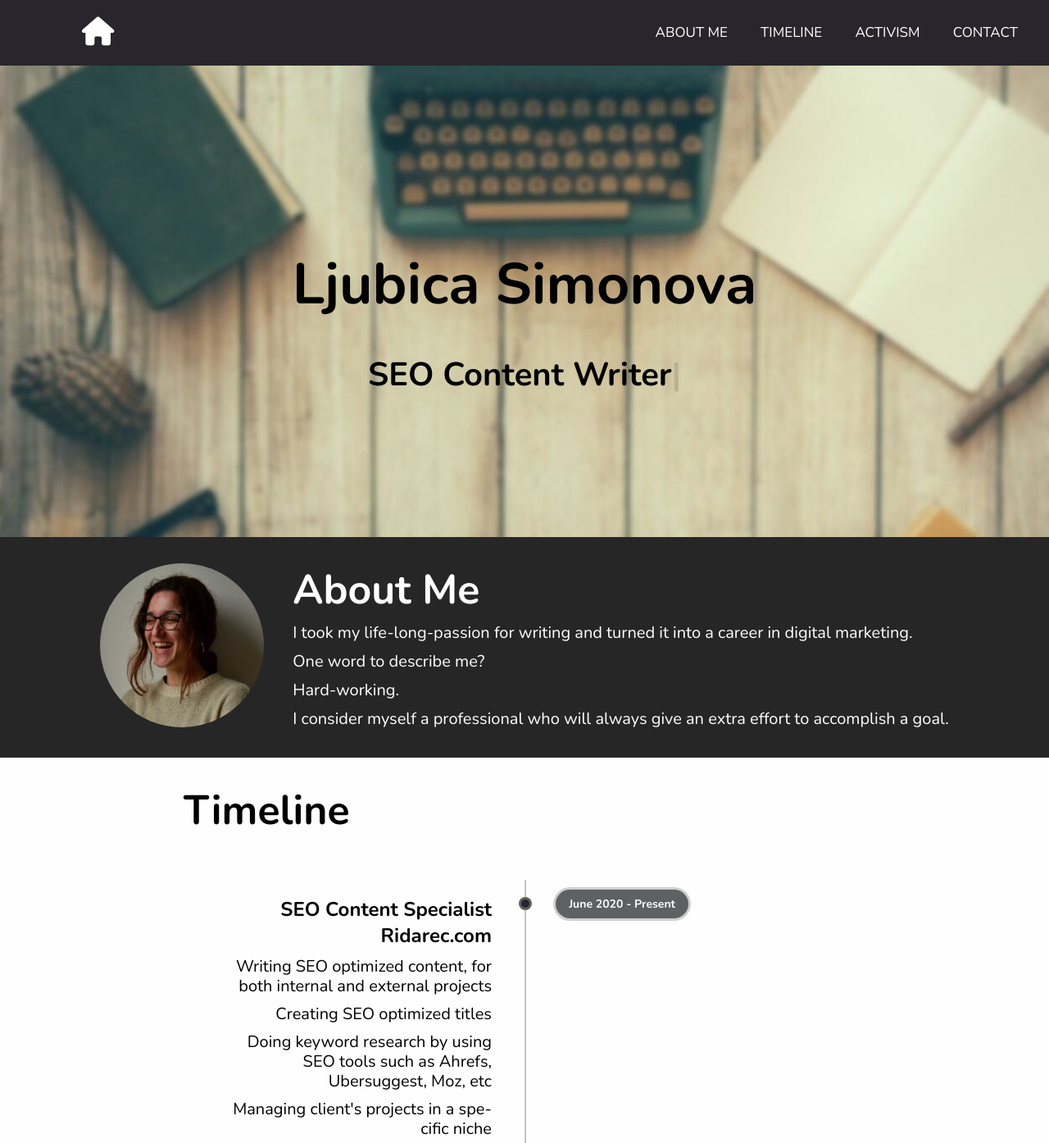
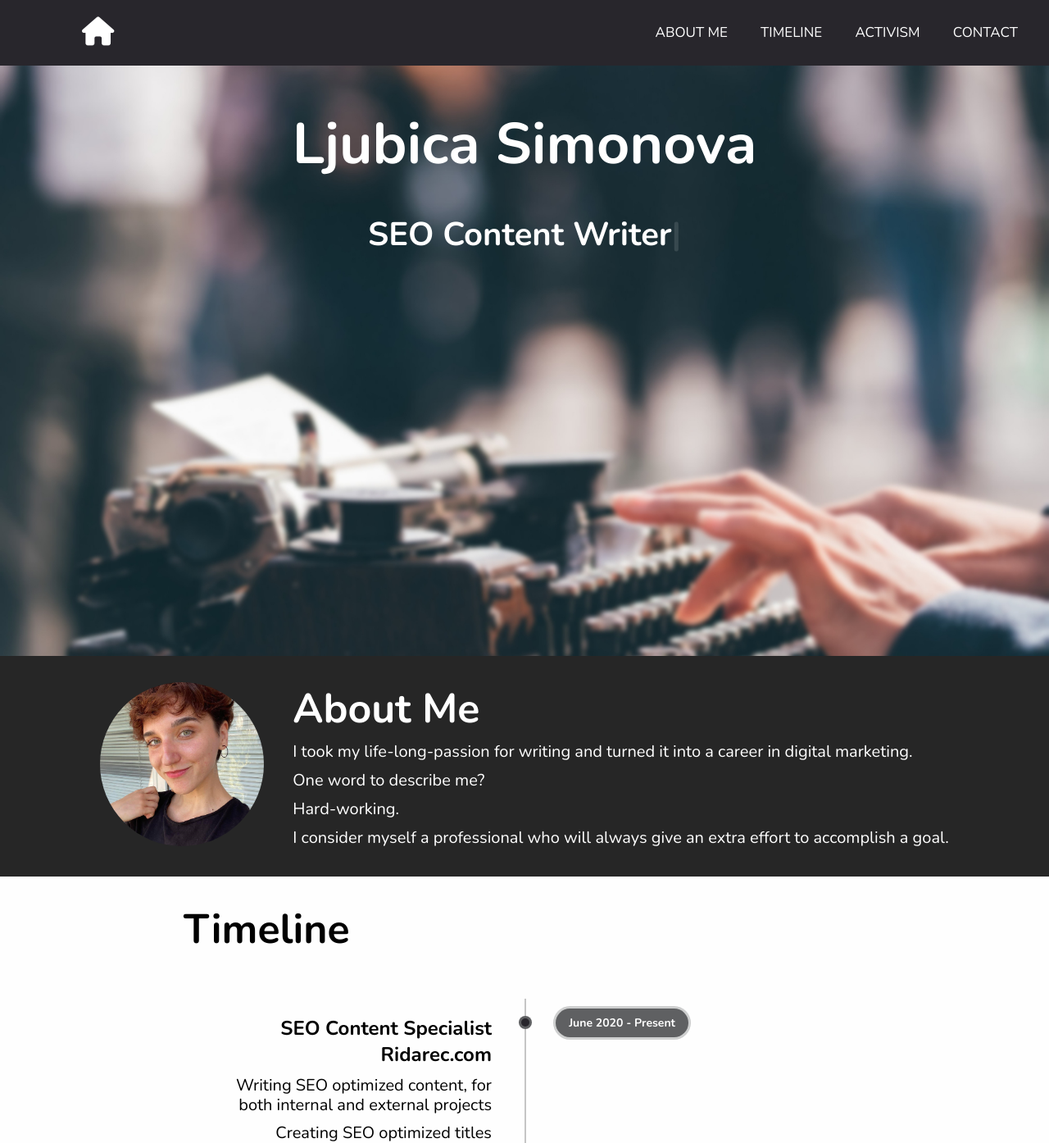
Before and after one commit to rahilka/personal-website, a PHP site: page / in a window 1280 px wide. Shown: the top 1394 px of the page at 82% size. Run offline with PHP 8.4, Linux system fonts and the light colour scheme; some libraries are stand-ins or nearby versions.

Commit message:
change pictures

```diff
--- a/home.html
+++ b/home.html
@@ -26,21 +26,21 @@
     <link
       rel="apple-touch-icon"
       sizes="180x180"
-      href="/assets/apple-touch-icon.png"
+      href="./assets/apple-touch-icon.png"
     />
     <link
       rel="icon"
       type="image/png"
       sizes="32x32"
-      href="/assets/favicon-32x32.png"
+      href="./assets/favicon-32x32.png"
     />
     <link
       rel="icon"
       type="image/png"
       sizes="16x16"
-      href="/assets/favicon-16x16.png"
+      href="./assets/favicon-16x16.png"
     />
-    <link rel="manifest" href="/site.webmanifest" />
+    <link rel="manifest" href="./site.webmanifest" />
     <script src="https://kit.fontawesome.com/a076d05399.js"></script>
   </head>
   <body>
@@ -60,7 +60,7 @@
       </ul>
     </nav>
     <div class="banner-area" id="home">
-      <h1>Ljubica Simonova</h1>
+      <h1 class="fullName">Ljubica Simonova</h1>
       <h1 class="intro-subtitle">
         <span class="text-slider-items"></span
         ><strong class="text-slider"></strong>
@@ -69,7 +69,7 @@
     <div class="about-me-area" id="about-me">
       <div class="about-me-style">
         <div class="profile-image-container">
-          <img src="/assets/profile.jpg" width="200" height="200" alt="Profile photo" />
+          <img src="./assets/profile.jpg" width="200" height="200" alt="Profile photo" />
         </div>
         <div>
           <h1>About Me</h1>
@@ -361,7 +361,7 @@
             </p>
           </div>
           <div class="civic-initiative-image">
-            <img src="/assets/ijassum.jpg" alt="Logo of the civic initiative 'I Am As Well'" />
+            <img src="./assets/ijassum.jpg" alt="Logo of the civic initiative 'I Am As Well'" />
             <label class="youtube"
               ><a
                 href="https://www.youtube.com/channel/UC5zncwid_lTDyrbuFGRuqTw"
@@ -405,7 +405,7 @@
                 target="_blank"
                 aria-label="Upwork"
                 rel="noopener"
-                ><img src="assets/upwork.png" width="20px" height="20px" alt="Upwork logo"
+                ><img src="./assets/upwork.png" width="20px" height="20px" alt="Upwork logo"
               /></a>
             </li>
           </ul>
--- a/styles.css
+++ b/styles.css
@@ -62,19 +62,22 @@ a:hover {
   display: none;
 }
 .banner-area {
-  background: url(/assets/bg3.jpg) no-repeat;
-  height: calc(100vh - 145px);
+  background: url(./assets/bg3.jpg) no-repeat;
+  height: 100vh;
+  background-position: center;
+  justify-content: start;
   background-size: cover;
-  background-position: top;
   display: flex;
   flex-direction: column;
-  justify-content: center;
   align-items: center;
   text-align: center;
 }
 .banner-area h1,
 .banner-area p {
-  color: 28262c;
+  color: white;
+}
+.fullName {
+  margin-top: 15%;
 }
 .banner-area h1:first-child {
   margin-top: 10%;
@@ -128,9 +131,10 @@ p {
   margin-right: 35px;
 }
 .profile-image-container img {
-  max-width: 200px;
-  max-height: 200px;
+  /* max-width: 200px; */
+  /* max-height: 200px; */
   border-radius: 50%;
+  object-fit: cover;
 }
 .activism-area,
 .timeline-area {
@@ -965,6 +969,9 @@ html {
   body {
     font-size: 14px;
   }
+  .fullName {
+    margin-top: 75% !important;
+  }
 }
 
 @media all and (max-width: 500px) {
@@ -1068,6 +1075,9 @@ html {
   .text-part h1 {
     padding-left: 20px;
   }
+  .fullName {
+    margin-top: 45% !important;
+  }
 }
 @media (max-width: 767px) {
   .profile-image-container {
@@ -1108,6 +1118,9 @@ html {
     left: 50px !important;
     right: inherit !important;
   }
+  .fullName {
+    margin-top: 30% !important;
+  }
 }
 @media screen and (min-width: 377px) and (max-width: 420px) {
   .banner-area {
@@ -1122,6 +1135,9 @@ html {
     margin: 0;
     padding: 0 !important;
   }
+  .fullName {
+    margin-top: 60% !important;
+  }
 }
 @media (max-width: 376px) {
   .civic-initiative-text {
@@ -1132,6 +1148,9 @@ html {
   .civic-initiative-image .youtube {
     margin: 0;
     padding: 0 !important;
+  }
+  .fullName {
+    margin-top: 60% !important;
   }
 }
 @media (max-width: 361px) {
```
Also changed, not shown: assets/bg3.jpg, assets/bg4.jpg (deleted), assets/profile.jpg.
